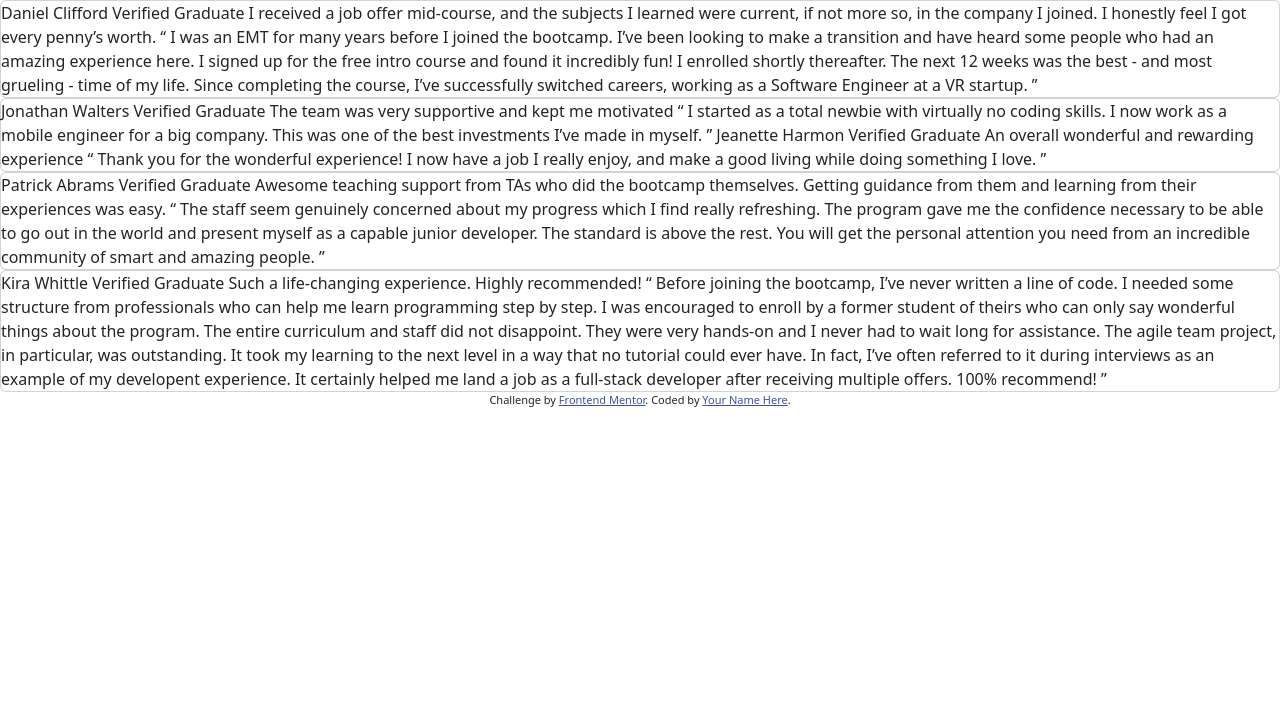
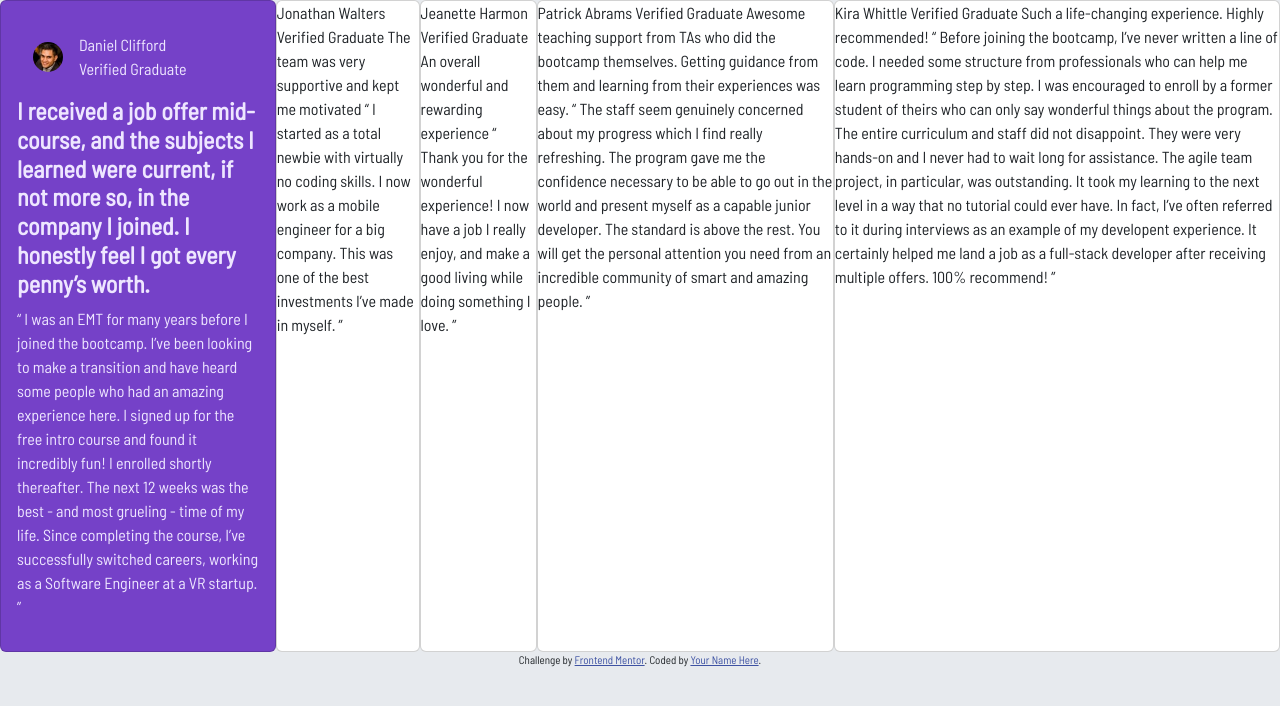
Before and after one commit to TreyenWilson-PeopleShores/FrontEndMentor-Testimonials-grid-section-Challenge, a plain HTML site: page index.html in a window 1280 px wide. Drawn offline with nearby package versions, Linux system fonts and the light colour scheme.

Commit message:
Almost done with Daniel Element

```diff
--- a/css/style.css
+++ b/css/style.css
@@ -0,0 +1,3 @@
+#Daniel{
+    background-color: hsl(263, 55%, 52%);
+}
--- a/index.html
+++ b/index.html
@@ -8,8 +8,7 @@
   <link rel="stylesheet" href="./css/style.css">
   <link href="https://cdn.jsdelivr.net/npm/bootstrap@5.3.8/dist/css/bootstrap.min.css" rel="stylesheet" integrity="sha384-sRIl4kxILFvY47J16cr9ZwB07vP4J8+LH7qKQnuqkuIAvNWLzeN8tE5YBujZqJLB" crossorigin="anonymous">
   <script src="https://cdn.jsdelivr.net/npm/bootstrap@5.3.8/dist/js/bootstrap.bundle.min.js" integrity="sha384-FKyoEForCGlyvwx9Hj09JcYn3nv7wiPVlz7YYwJrWVcXK/BmnVDxM+D2scQbITxI" crossorigin="anonymous"></script>
-
-
+<link href='https://fonts.googleapis.com/css?family=Barlow Semi Condensed' rel='stylesheet'>
   <title>Frontend Mentor | [Challenge Name Here]</title>
 
   <!-- Feel free to remove these styles or customise in your own stylesheet 👍 -->
@@ -18,20 +17,44 @@
     .attribution a { color: hsl(228, 45%, 44%); }
   </style>
 </head>
-<body>
-  <div class="main-container">
-    <div class="person card">
+<body style="background-color: hsl(214, 17%, 92%); font-family:'Barlow Semi Condensed';">
+  <div class="d-flex main-container ">
+    <div class="person card p-3 " id="Daniel">
+      <div class="d-flex name align-items-center ">
+        <div class="profile-image m-3">
+        <img src="images/image-daniel.jpg" class="rounded-circle float-left" alt="Profile Image for Daniel" width="30px" height="30px" >
+        </div>
+        <div>
+          <p>
+            <div style="color: hsl(260, 100%, 95%); font-weight: 500;">
               Daniel Clifford
+            </div>
+            <div style="color: hsl(260, 100%, 95%); font-weight: 500;">
               Verified Graduate
+            </div>
+          </p>
+        </div>
+      </div>
 
+      <div class="headline" id="Daniel-headline">
+        <b>
+          <h4 style="color: hsl(260, 100%, 95%); font-weight: 600;";>
             I received a job offer mid-course, and the subjects I learned were current, if not more so,
             in the company I joined. I honestly feel I got every penny’s worth.
+          </h4>
+        </b>
+      </div>
 
+      <div class="text-body" id="Daniel-text-body">
+        <p style="color: hsl(260, 100%, 95%); font-weight: 500;">
           “ I was an EMT for many years before I joined the bootcamp. I’ve been looking to make a
           transition and have heard some people who had an amazing experience here. I signed up
           for the free intro course and found it incredibly fun! I enrolled shortly thereafter.
           The next 12 weeks was the best - and most grueling - time of my life. Since completing
           the course, I’ve successfully switched careers, working as a Software Engineer at a VR startup. ”
+        </p>
+        </div>
+
     </div>
     <div class="person card">
       Jonathan Walters
@@ -41,7 +64,8 @@
 
       “ I started as a total newbie with virtually no coding skills. I now work as a mobile engineer
       for a big company. This was one of the best investments I’ve made in myself. ”
-
+      </div>
+      <div class="person card">
       Jeanette Harmon
       Verified Graduate
 
```
Also changed, not shown: 1 other file. Lines whose indentation alone changed are shown as unchanged.
